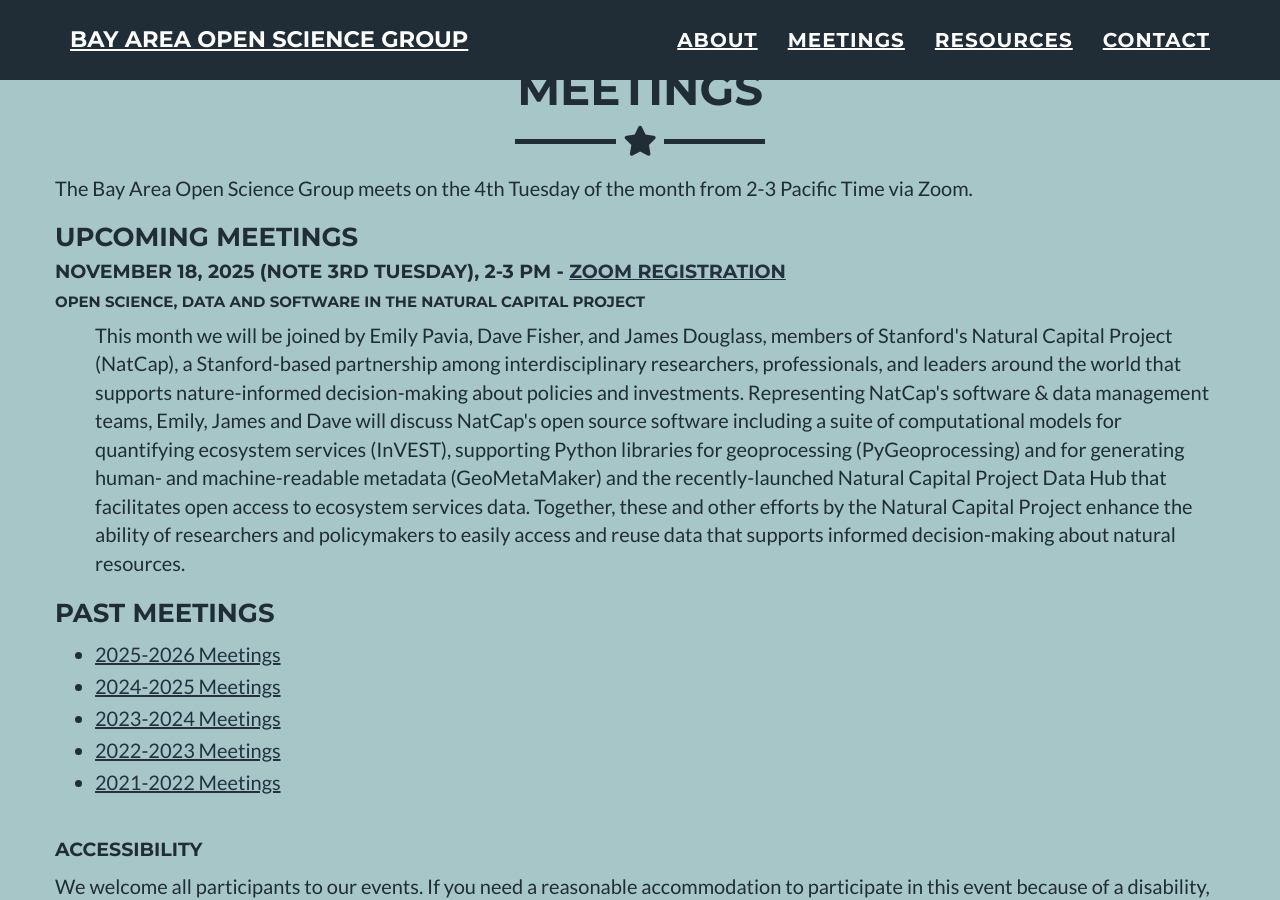
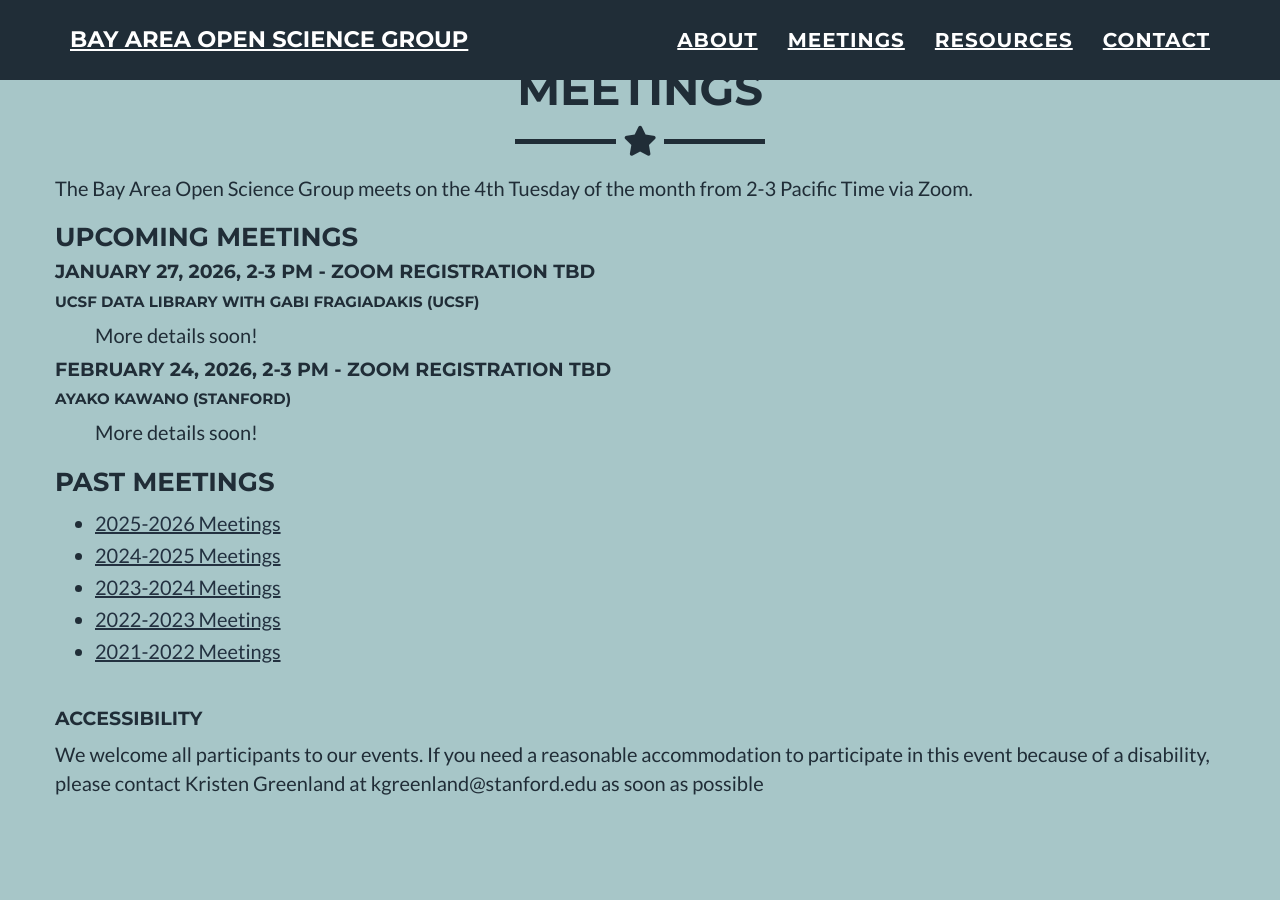
Before and after one commit to BayAreaOpenScienceGroup/BayAreaOpenScienceGroup.github.io, a Jekyll site: the page built from index.html, in a window 1280 px wide and 900 px high, scrolled down 1428 px. Built offline with Jekyll 4.4.1, drawn with Linux system fonts in a browser that asks for light colours.

Commit message:
update to future meetings
Added placeholders for January and February 2026

```diff
--- a/_includes/meetings.html
+++ b/_includes/meetings.html
@@ -13,9 +13,13 @@
 
         <h3>Upcoming Meetings</h3>
 
-<h4>November 18, 2025 (note 3rd Tuesday), 2-3 PM - <a href="https://ucsf.zoom.us/meeting/register/ubvQxP2jRfCP7J0go_tznw#/registration">Zoom Registration</a></h4>
-<h5>Open Science, Data and Software in the Natural Capital Project</h5>
-<p style="padding-left: 40px;">This month we will be joined by Emily Pavia, Dave Fisher, and James Douglass, members of Stanford's Natural Capital Project (NatCap), a Stanford-based partnership among interdisciplinary researchers, professionals, and leaders around the world that supports nature-informed decision-making about policies and investments. Representing NatCap's software & data management teams, Emily, James and Dave will discuss NatCap's open source software including a suite of computational models for quantifying ecosystem services (InVEST), supporting Python libraries for geoprocessing (PyGeoprocessing) and for generating human- and machine-readable metadata (GeoMetaMaker) and the recently-launched Natural Capital Project Data Hub that facilitates open access to ecosystem services data. Together, these and other efforts by the Natural Capital Project enhance the ability of researchers and policymakers to easily access and reuse data that supports informed decision-making about natural resources.</p>
+<h4>January 27, 2026, 2-3 PM - Zoom Registration TBD</h4>
+<h5>UCSF Data Library with Gabi Fragiadakis (UCSF)</h5>
+<p style="padding-left: 40px;">More details soon!</p>
+
+<h4>February 24, 2026, 2-3 PM - Zoom Registration TBD</h4>
+<h5>Ayako Kawano (Stanford)</h5>
+<p style="padding-left: 40px;">More details soon!</p>
 
 
         <h3>Past Meetings</h3>
```
